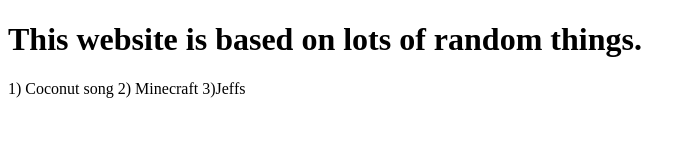
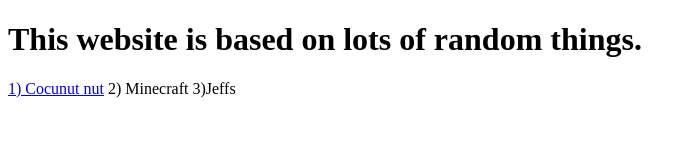
Before and after one commit to Tan-Jake-Ian/Tan-Jake-Ian.github.io, a plain HTML site: page index.html in a window 1280 px wide. Shown: the whole page, without its empty margins (0-696 px from the left). Drawn offline with Linux system fonts and the light colour scheme.

Commit message:
Update index.html

```diff
--- a/index.html
+++ b/index.html
@@ -6,7 +6,7 @@
         </h1>
     </head>
     <body>
-        1) Coconut song
+        <a href="https://genius.com/Smokey-mountain-da-coconut-nut-lyrics">1) Cocunut nut</a>
         2) Minecraft
         3)Jeffs
     </body>
```
